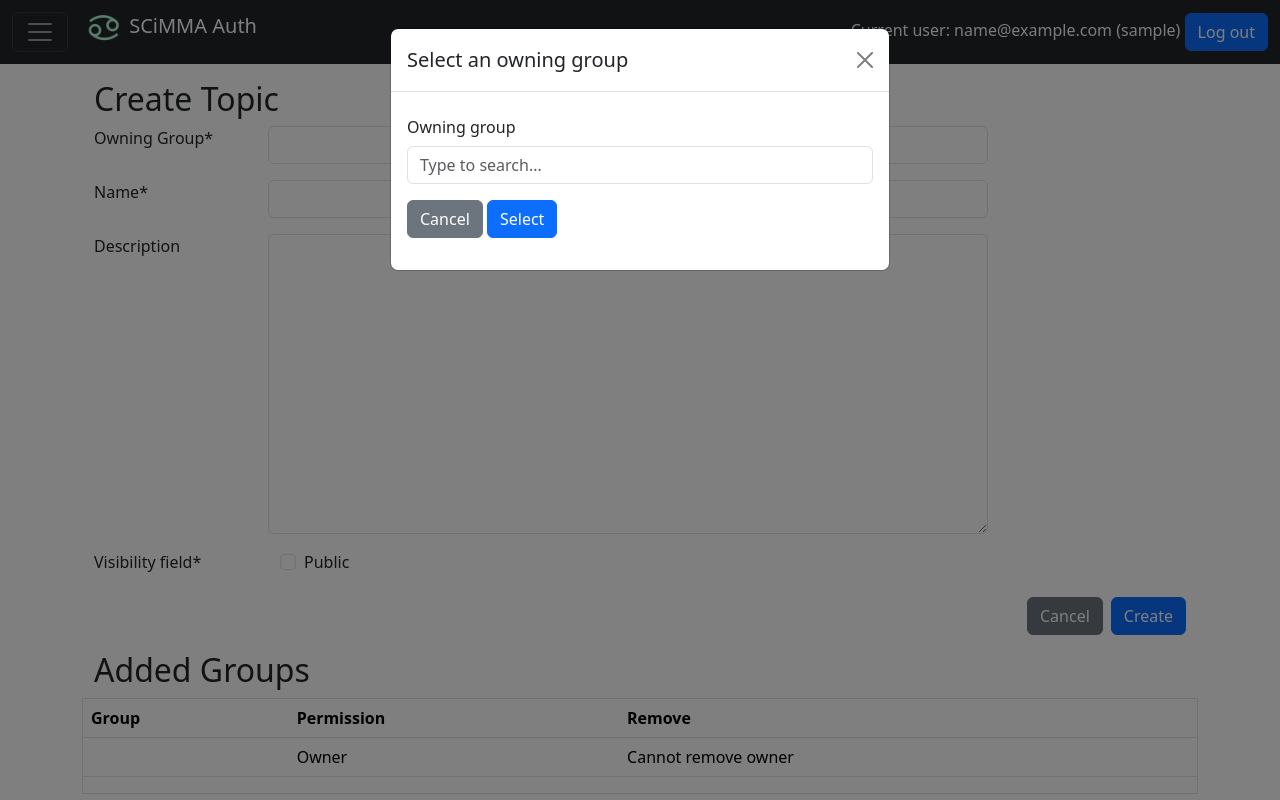
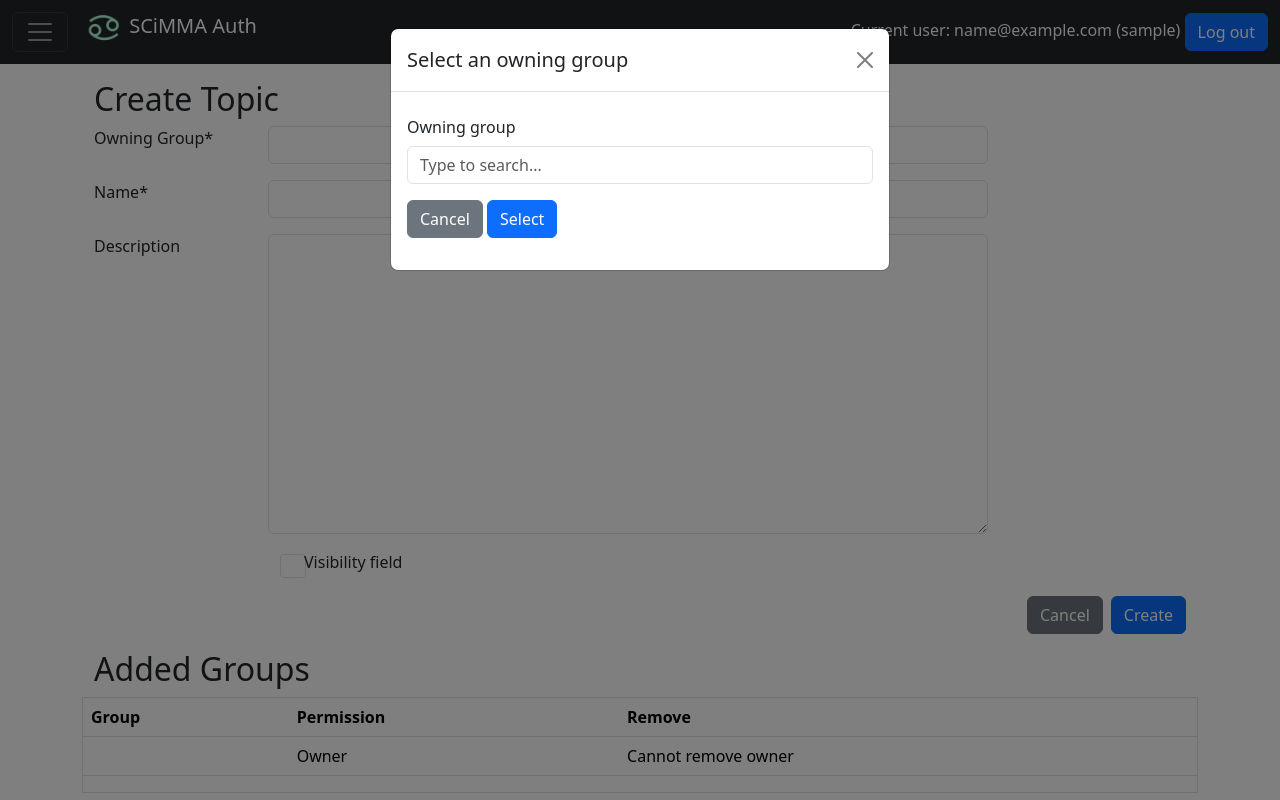
Before and after one commit to scimma/scimma-admin, a Django app: page /hopauth/create_topic in a window 1280 px wide. Run offline with Django 3.2, Linux system fonts and the light colour scheme; the visitor is signed in with stand-in values (Sample User, id 1); data that the repository does not hold is empty; parts of the project's set-up code (start-up, migrations or seed data) failed here and were passed over; some libraries are stand-ins or nearby versions.

Commit message:
Fix changing topic public visibility

```diff
--- a/scimma_admin/hopskotch_auth/forms.py
+++ b/scimma_admin/hopskotch_auth/forms.py
@@ -87,11 +87,7 @@ class CreateTopicForm(forms.Form):
     owning_group_field = forms.CharField(label='Owning Group')
     name_field = forms.CharField(label='Name')
     desc_field = forms.CharField(label='Description', widget=forms.Textarea, required=False)
-    visibility_field = forms.ChoiceField(
-        choices=[
-            ('public', 'Public'),
-        ], widget=forms.CheckboxSelectMultiple
-    )
+    visibility_field = forms.BooleanField(required=False)
 
     def __init__(self, owning_group=None, *args, **kwargs):
         super().__init__(*args, **kwargs)
@@ -107,7 +103,7 @@ class CreateTopicForm(forms.Form):
             Field('owning_group_field', css_class='row', readonly=True),
             Field('name_field', css_class='row'),
             Field('desc_field', css_class='row'),
-            Field('visibility_field', css_class='row form-check form-switch'),
+            Field('visibility_field', css_class='row form-check'),
             Div(
                 Button('cancel', 'Cancel', css_class='btn-secondary'),
                 Submit('submit', 'Create', css_class='btn-primary'),
@@ -152,11 +148,7 @@ class ManageTopicForm(forms.Form):
     owning_group_field = forms.CharField(label='Owning Group')
     name_field = forms.CharField(label='Name')
     desc_field = forms.CharField(label='Description', widget=forms.Textarea, required=False)
-    visibility_field = forms.ChoiceField(
-        choices=[
-            ('public', 'Public'),
-        ], widget=forms.CheckboxSelectMultiple
-    )
+    visibility_field = forms.BooleanField(required=False)
 
     def __init__(self, owning_group, name, description, public, *args, **kwargs):
         super().__init__(*args, **kwargs)
@@ -169,12 +161,12 @@ class ManageTopicForm(forms.Form):
         self.fields['owning_group_field'].initial = owning_group
         self.fields['name_field'].initial = name
         self.fields['desc_field'].initial = description
-        self.fields['visibility_field'].initial = ['public']
+        self.fields['visibility_field'].initial = public
         self.helper.layout = Layout(
             Field('owning_group_field', css_class='row', readonly=True),
             Field('name_field', css_class='row', readonly=True),
             Field('desc_field', css_class='row'),
-            Field('visibility_field', css_class='row form-check form-switch'),
+            Field('visibility_field', css_class='row form-check'),
             HTML('''
                 <h2>Added Groups</h2>
                 <div class="border row mb-3">
--- a/scimma_admin/hopskotch_auth/templates/hopskotch_auth/manage_topic.html
+++ b/scimma_admin/hopskotch_auth/templates/hopskotch_auth/manage_topic.html
@@ -34,7 +34,7 @@
                     <label class="col-form-label col-lg-2 requiredField">Visibility field<span class="asteriskField">*</span></label>
                 <div class="col-lg-8">
                     <div class="form-check">
-                        <input type="checkbox" class="form-check-input" {% if is_visible %}checked{% endif %} name="visibility_field" id="id_visibility_field_1" value="public">
+                        <input type="checkbox" class="form-check-input" {% if is_visible %}checked{% endif %} name="visibility_field" id="id_visibility_field_1">
                         <label class="form-check-label" for="id_visibility_field_1">Public</label>
                     </div>
                 </div>
--- a/scimma_admin/hopskotch_auth/views.py
+++ b/scimma_admin/hopskotch_auth/views.py
@@ -348,8 +348,11 @@ def manage_topic(request, topicname) -> HttpResponse:
             update_result = engine.update_topic_description(request.user, topic, request.POST['desc_field'])
             if not update_result:
                 return redirect_with_error(request, "manage_topic", update_result.err(), request.path_info)
-        if 'visibility_field' in request.POST:
-            update_result = engine.update_topic_public_readability(request.user, topic, request.POST['visibility_field'])
+        # The state of the visibility_field checkbox is signalled by whether it is included in the
+        # POST data at all. If this signal differs from the current state of the topic's public
+        # visibility, then we must invert it
+        if topic.publicly_readable != ('visibility_field' in request.POST):
+            update_result = engine.update_topic_public_readability(request.user, topic, ('visibility_field' in request.POST))
             if not update_result:
                 return redirect_with_error(request, "manage_topic", update_result.err(), request.path_info)
         return HttpResponseRedirect(request.path_info)
```
